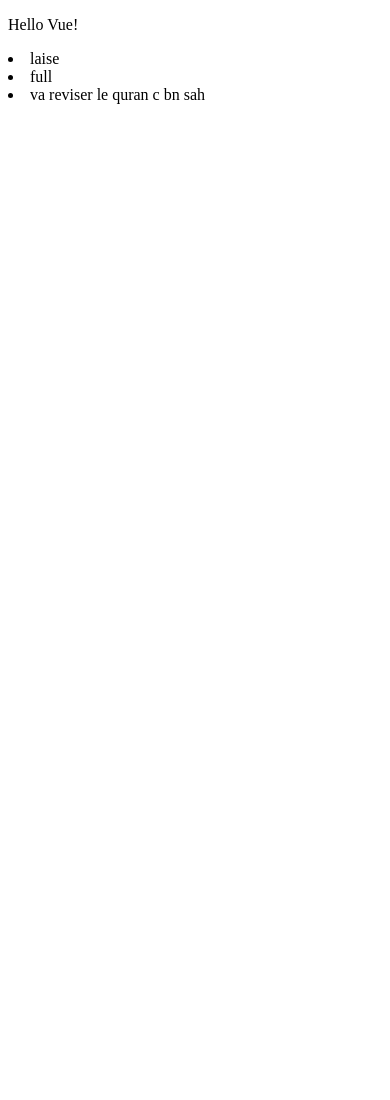
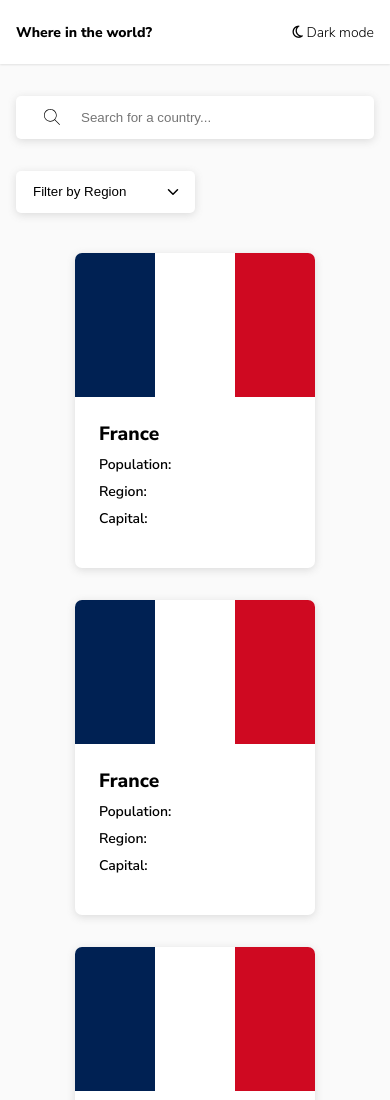
Before and after one commit to Oussous-Abdelhadi/rest-countries-api, a plain HTML site: page index.html in a window 390 px wide. Shown: the top 1100 px of the page. Before the commit the page ends 844 px from the top, so only its background shows below. Drawn offline with nearby package versions, Linux system fonts and the light colour scheme.

Commit message:
start mobil screen

```diff
--- /dev/null
+++ b/css/function.scss
@@ -0,0 +1,3 @@
+@mixin box-shadow {
+    box-shadow: rgba(99, 99, 99, 0.2) 0px 2px 8px 0px;
+}
--- /dev/null
+++ b/css/style.scss
@@ -0,0 +1,127 @@
+// - Dark Blue (Dark Mode Elements): hsl(209, 23%, 22%)
+// - Very Dark Blue (Dark Mode Background): hsl(207, 26%, 17%)
+// - Very Dark Blue (Light Mode Text): hsl(200, 15%, 8%)
+// - Dark Gray (Light Mode Input): hsl(0, 0%, 52%)
+// - Very Light Gray (Light Mode Background): hsl(0, 0%, 98%)
+// - White (Dark Mode Text & Light Mode Elements): hsl(0, 0%, 100%)
+
+@import "function.scss";
+
+$dark-blue-element : hsl(209, 23%, 22%);
+$very-dark-blue-background : hsl(207, 26%, 17%);
+$very-dark-blue-text : hsl(200, 15%, 8%);
+$dark-gray-input: hsl(0, 0%, 52%);
+$very-light-gray-background: hsl(0, 0%, 98%);
+$White: hsl(0, 0%, 100%);
+
+body {
+    margin: 0;
+    font-family: 'Nunito Sans', sans-serif;
+    list-style-type: none;
+    background-color: $very-light-gray-background;
+    font-size: 14px;
+}
+
+
+.header {
+    padding: 0 1rem;
+    display: flex;
+    justify-content: space-between;
+    align-items: center;
+    background-color: $White;
+    box-shadow: rgba(0, 0, 0, 0.1) 0px 1px 2px 0px;
+    height: 4rem;
+    #title {
+        font-weight: 800;
+    }
+}
+
+
+.main {
+    margin: 2rem 1rem;
+}
+
+.main__header {
+    display: flex;
+    flex-wrap: wrap;
+
+    .input {
+        border-radius: 5px;
+        padding: .8rem;
+        border: 1px solid transparent;
+        box-shadow: rgba(99, 99, 99, 0.2) 0px 2px 8px 0px;
+    }
+
+    .input--search {
+        width: 100%;
+        padding-left: 4rem;
+        background-image: url(../image/icon-search.svg);
+        background-repeat: no-repeat;
+        background-position: left 2em top 50%;
+        background-size: 1rem;
+        margin-bottom: 2rem;
+    }
+
+    .select {
+        width: 50%;
+        padding-left: 1rem;
+        background-color: $White;
+        background-image: url(../image/icon-arrow.svg);
+        background-size: 1rem;
+        background-repeat: no-repeat;
+        background-position: right 1em top 50%;
+        text-align: left;
+        appearance: none;
+
+        &::before{
+            border-radius: 10px;
+        }
+    }
+
+}
+
+.content {
+    display: flex;
+    flex-wrap: wrap;
+    justify-content: center;
+    margin-top: 2.5rem;
+    .content__pays {
+        background-color: $White;
+        @include box-shadow;
+        width: 15rem;
+        margin-bottom: 2rem;
+        padding-bottom: 1rem;
+        border-radius: 7px;
+        .img-pays {
+            height: 9rem;
+            border-radius: 7px 7px 0 0;
+            background-image: url(../image/fr.png); // a modifier
+            background-repeat: no-repeat;
+            background-size: cover;
+        }
+        .description-pays {
+            padding-top: 1.5rem;
+            padding-left: 1.5rem;
+            padding-bottom: 1rem;
+            .name-pays {
+                font-size: 1.2rem;
+                font-weight: 800;
+                margin-bottom: .5rem;
+                margin-top: 0;
+            }
+            .data-pays {
+                margin-top: 0rem;
+                margin-bottom: 0.5rem;
+            }
+            .data{
+                font-weight: 600;
+            }
+        }
+    }
+}
+
+@media screen and (min-width:512px) {
+    .content {
+        justify-content: space-between;
+    }
+}
--- a/index.html
+++ b/index.html
@@ -4,13 +4,78 @@
     <meta charset="UTF-8">
     <meta http-equiv="X-UA-Compatible" content="IE=edge">
     <meta name="viewport" content="width=device-width, initial-scale=1.0">
+    <link rel="stylesheet" href="css/style.css">
+    <script src="https://kit.fontawesome.com/e9f99aff74.js" crossorigin="anonymous"></script>
+    <link rel="preconnect" href="https://fonts.googleapis.com">
+    <link rel="preconnect" href="https://fonts.gstatic.com" crossorigin>
+    <link href="https://fonts.googleapis.com/css2?family=Nunito+Sans:wght@300;600;800&display=swap" rel="stylesheet">
     <title>Document</title>
 </head>
 <body>
-        <p>{{message}}</p>
+        <!-- <p>{{message}}</p>
         <li v-for="tab in tabs">
             {{ tab }}
-        </li>
+        </li> -->
+
+        <div class="container">
+            <header class="header">
+                <p id="title"> Where in the world?</p>
+                <p><i class="fa-regular fa-moon"></i> Dark mode</p>
+            </header>
+            <main class="main">
+                <header class="main__header">
+                    <input type="text" class="input input--search" placeholder="Search for a country...">
+                    <select name="region" class="input select">
+                        <option value="all" selected >Filter by Region</option>
+                        <option value="africa">africa</option>
+                        <option value="America">America</option>
+                        <option value="Asia">Asia</option>
+                        <option value="Europe">Europe</option>
+                        <option value="Oceania">Oceania</option>
+                    </select>
+                </header>
+                <section class="content">
+                    <div class="content__pays">
+                        <div class="img-pays"></div>
+                        <div class="description-pays">
+                            <p class="name-pays">France</p>
+                            <p class="data-pays"><span class="data">Population:</span><span class="data-population"></span></p>
+                            <p class="data-pays"><span class="data">Region:</span><span class="data-region"></span></p>
+                            <p class="data-pays"><span class="data">Capital:</span><span class="data-capital"></span></p>
+                        </div>
+                    </div>
+                    <div class="content__pays">
+                        <div class="img-pays"></div>
+                        <div class="description-pays">
+                            <p class="name-pays">France</p>
+                            <p class="data-pays"><span class="data">Population:</span><span class="data-population"></span></p>
+                            <p class="data-pays"><span class="data">Region:</span><span class="data-region"></span></p>
+                            <p class="data-pays"><span class="data">Capital:</span><span class="data-capital"></span></p>
+                        </div>
+                    </div>
+                    <div class="content__pays">
+                        <div class="img-pays"></div>
+                        <div class="description-pays">
+                            <p class="name-pays">France</p>
+                            <p class="data-pays"><span class="data">Population:</span><span class="data-population"></span></p>
+                            <p class="data-pays"><span class="data">Region:</span><span class="data-region"></span></p>
+                            <p class="data-pays"><span class="data">Capital:</span><span class="data-capital"></span></p>
+                        </div>
+                    </div>
+                    <div class="content__pays">
+                        <div class="img-pays"></div>
+                        <div class="description-pays">
+                            <p class="name-pays">France</p>
+                            <p class="data-pays"><span class="data">Population:</span><span class="data-population"></span></p>
+                            <p class="data-pays"><span class="data">Region:</span><span class="data-region"></span></p>
+                            <p class="data-pays"><span class="data">Capital:</span><span class="data-capital"></span></p>
+                        </div>
+                    </div>
+                </section>
+            </main>
+        </div>
+
+
     <script src="https://unpkg.com/vue@3/dist/vue.global.js"></script>
     <script src="script.js"></script>
 </body>
```
Also changed, not shown: css/function.css (added), css/style.css (added), image/fr.png (added), image/icon-arrow.svg (added), image/icon-search.svg (added), image/test.jpg (added), 2 other files.
